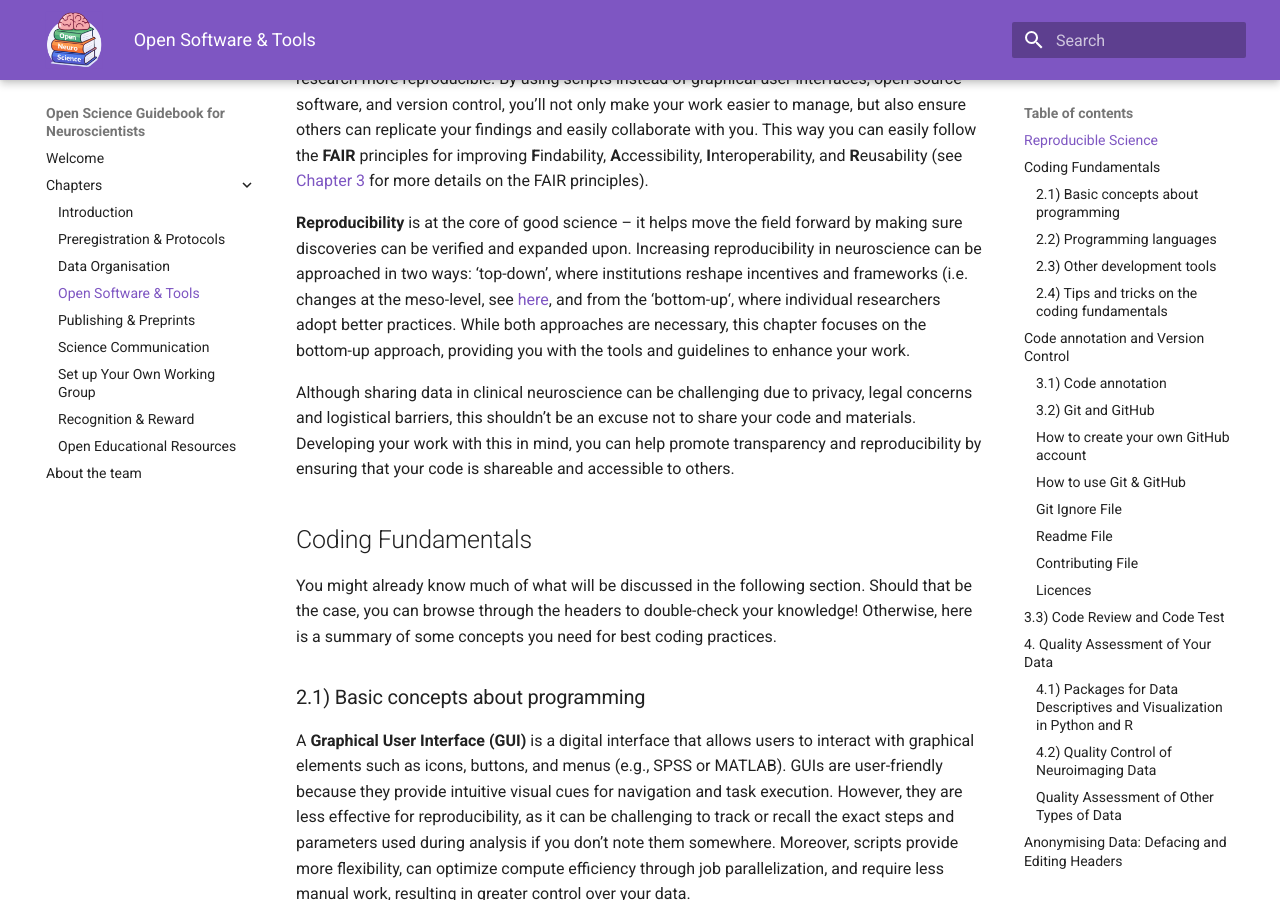
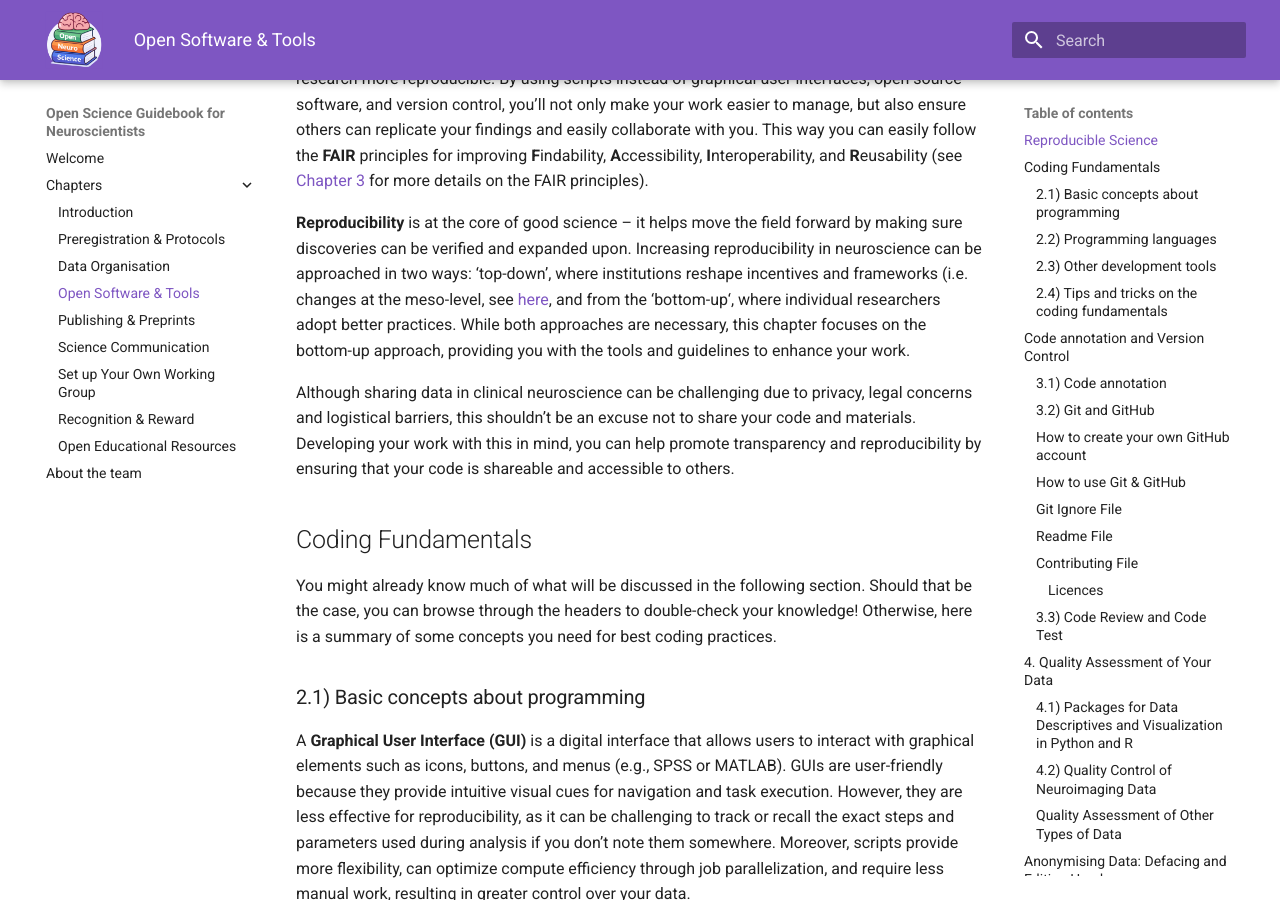
Before and after one commit to ANW-Open-Science/Open-Science-Guidebook-for-Neuroscientists, an MkDocs documentation site: the page built from docs/tabs/4-open_software_tools.md, in a window 1280 px wide and 900 px high, scrolled down 355 px. Built offline with MkDocs 1.6.1 and Material for MkDocs 9.7.7, drawn with Linux system fonts in a browser that asks for light colours; emoji names are drawn with the system emoji font.

```diff
--- a/docs/tabs/4-open_software_tools.md
+++ b/docs/tabs/4-open_software_tools.md
@@ -141,10 +141,10 @@ A [README](https://en.wikipedia.org/wiki/README) is a text file that introduces
 ### Contributing File
 A [CONTRIBUTING.md](https://docs.github.com/en/communities/setting-up-your-project-for-healthy-contributions/setting-guidelines-for-repository-contributors) file is a document placed in the root of a project that provides clear guidelines for anyone who wants to contribute to the project. It explains the different ways people can help, such as reporting bugs, suggesting features, improving documentation, or submitting code, and outlines the steps for setting up the project locally, following coding standards, and submitting pull requests. Including this file helps create a welcoming environment, sets expectations, and makes collaboration easier and more organized.
 
-### Licences
+#### Licences
 To check more about licences and licensing, check [Chapter 3](https://marbarrantescepas.github.io/OS-neuroscience/tabs/3.%20Data%20Organisation.html).
 
-## 3.3) Code Review and Code Test
+### 3.3) Code Review and Code Test
 A **general code workflow** should include several iterations of peer review and end with the scripts being uploaded on GitHub. Peer review ensures that the code is correct and functions well, while the publication of scripts online ensures these are shared with the wider scientific community and improves the reproducibility. In scripts, **correctness** refers to the code's ability to produce the intended results accurately according to specified requirements. In contrast, **reproducibility** ensures that these results can be consistently obtained by different users or in different environments when the same code is run with identical inputs. While correctness confirms that the code functions as intended, reproducibility guarantees that the outcomes can be reliably replicated, which is essential for validating research findings.
 
 The general workflow of code review that ensures correctness and reproducibility is summarized in the figure below:
```
